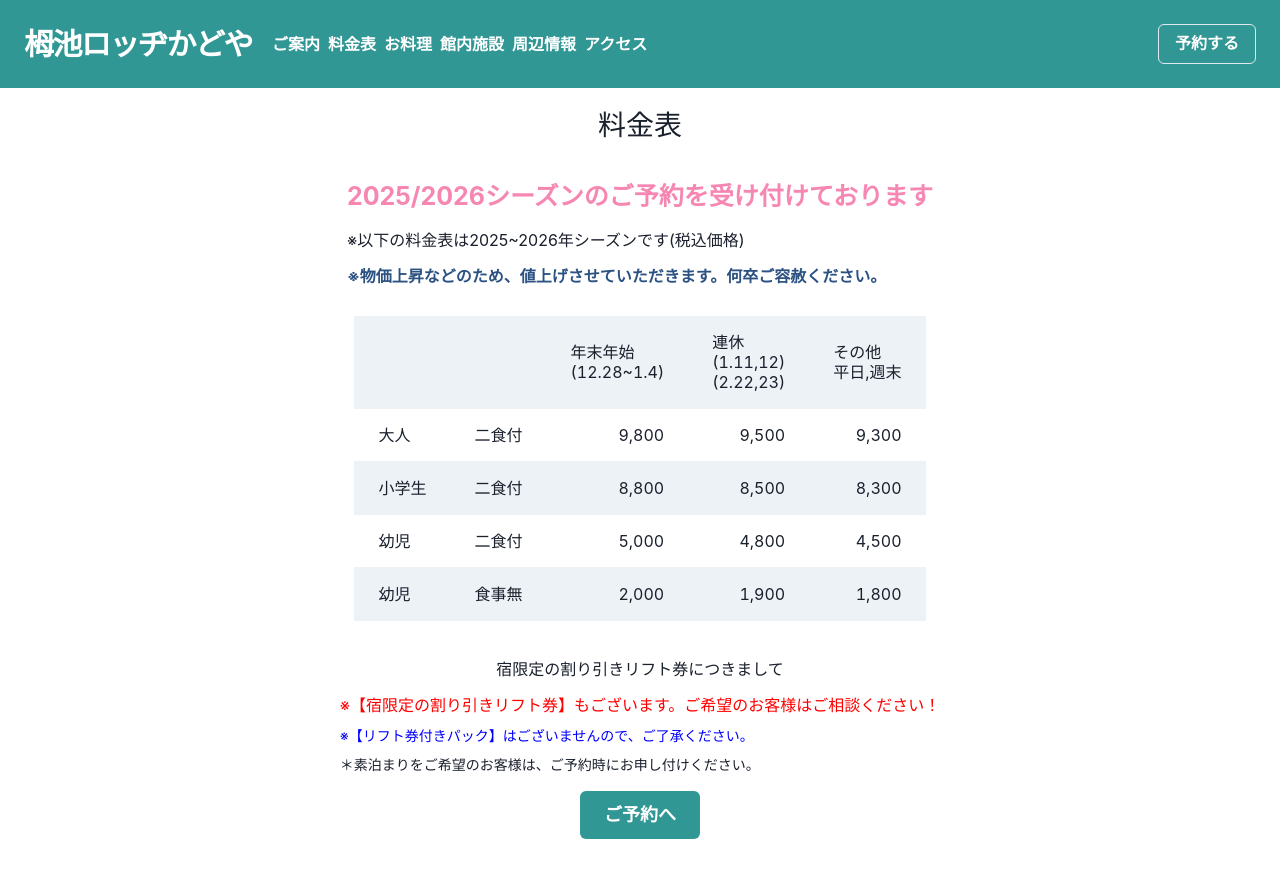
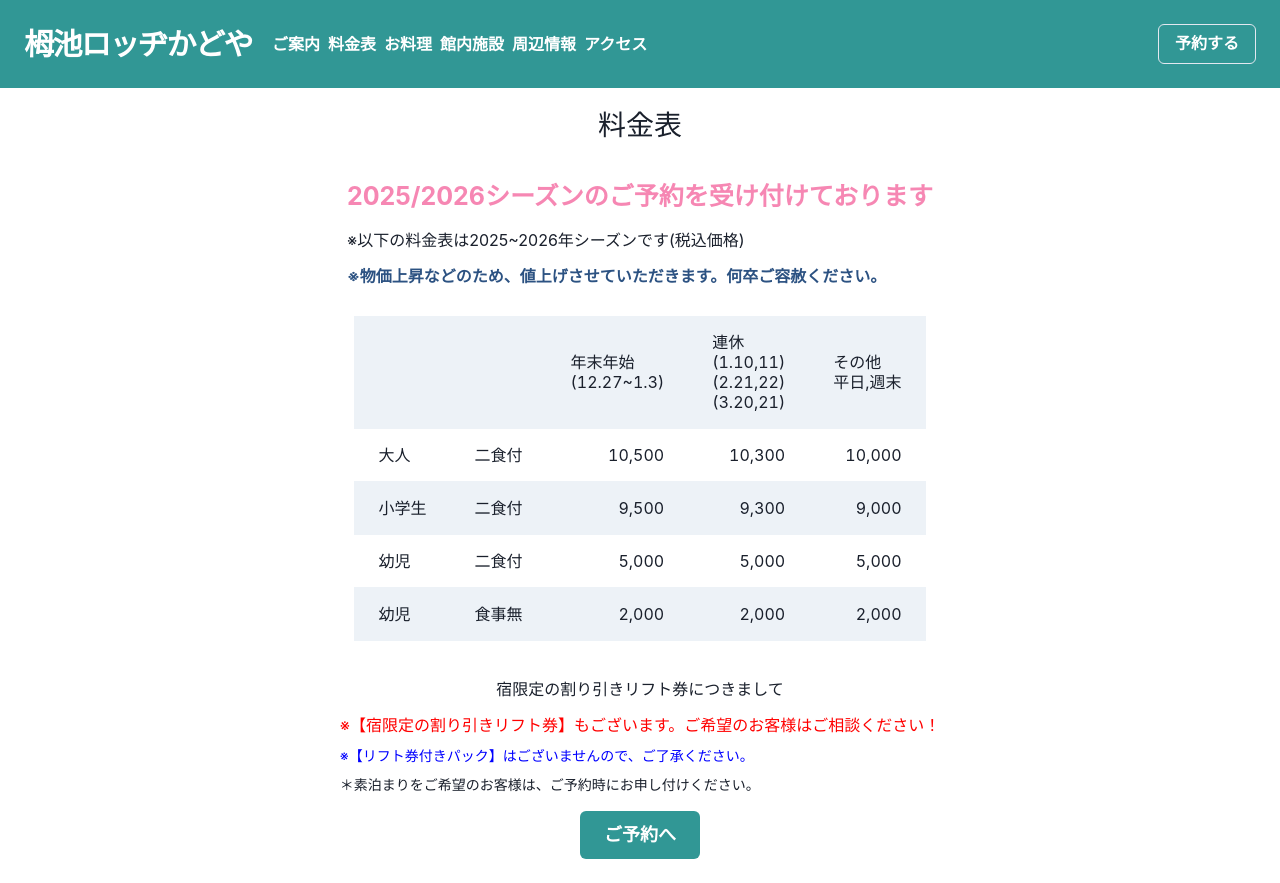
Before and after one commit to tomoki33kurita/lodge-kadoya, a Next.js app in the folder web/: page /price in a window 1280 px wide. Built offline with nearby package versions, Linux system fonts and the light colour scheme.

Commit message:
update: 料金体系を更新

```diff
--- a/web/pages/price/index.tsx
+++ b/web/pages/price/index.tsx
@@ -58,14 +58,16 @@ const PriceSheet: React.FC = () => {
                   <Td>
                     年末年始
                     <br />
-                    (12.28~1.4)
+                    (12.27~1.3)
                   </Td>
                   <Td>
                     連休
                     <br />
-                    (1.11,12)
+                    (1.10,11)
                     <br />
-                    (2.22,23)
+                    (2.21,22)
+                    <br />
+                    (3.20,21)
                   </Td>
                   <Td>
                     その他
@@ -76,30 +78,30 @@ const PriceSheet: React.FC = () => {
                 <Tr>
                   <Td>大人</Td>
                   <Td>二食付</Td>
-                  <Td isNumeric>9,800</Td>
-                  <Td isNumeric>9,500</Td>
-                  <Td isNumeric>9,300</Td>
+                  <Td isNumeric>10,500</Td>
+                  <Td isNumeric>10,300</Td>
+                  <Td isNumeric>10,000</Td>
                 </Tr>
                 <Tr>
                   <Td>小学生</Td>
                   <Td>二食付</Td>
-                  <Td isNumeric>8,800</Td>
-                  <Td isNumeric>8,500</Td>
-                  <Td isNumeric>8,300</Td>
+                  <Td isNumeric>9,500</Td>
+                  <Td isNumeric>9,300</Td>
+                  <Td isNumeric>9,000</Td>
                 </Tr>
                 <Tr>
                   <Td>幼児</Td>
                   <Td>二食付</Td>
                   <Td isNumeric>5,000</Td>
-                  <Td isNumeric>4,800</Td>
-                  <Td isNumeric>4,500</Td>
+                  <Td isNumeric>5,000</Td>
+                  <Td isNumeric>5,000</Td>
                 </Tr>
                 <Tr>
                   <Td>幼児</Td>
                   <Td>食事無</Td>
                   <Td isNumeric>2,000</Td>
-                  <Td isNumeric>1,900</Td>
-                  <Td isNumeric>1,800</Td>
+                  <Td isNumeric>2,000</Td>
+                  <Td isNumeric>2,000</Td>
                 </Tr>
               </Tbody>
             </Table>
--- a/web/pages/reserve/index.tsx
+++ b/web/pages/reserve/index.tsx
@@ -230,7 +230,7 @@ const Reserve: React.FC = () => {
                         case "2026/01/10":
                         case "2026/03/21":
                           return "full__saturday" // 土曜日
-                        case "2025/02/23":
+                        case "2026/01/11":
                           return "full__sunday" // 日曜日
                         case "2026/03/20":
                           return "full__holiday" // 祝日
```
